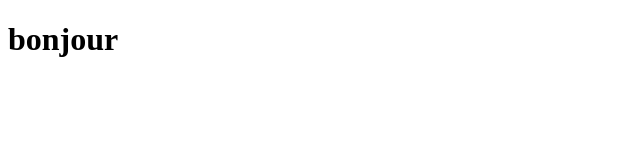
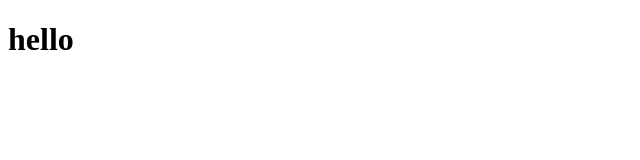
Before and after one commit to Pierre-Richard/KatiesCafe, a plain HTML site: page index.html in a window 1280 px wide. Shown: the whole page, without its empty margins (0-640 px from the left). Drawn offline with Linux system fonts and the light colour scheme.

Commit message:
change text, add css

```diff
--- a/index.html
+++ b/index.html
@@ -7,6 +7,6 @@
     <title>Document</title>
 </head>
 <body>
-   <h1>bonjour</h1>
+   <h1>hello</h1>
 </body>
 </html>
```
Also changed, not shown: style.css (added).
